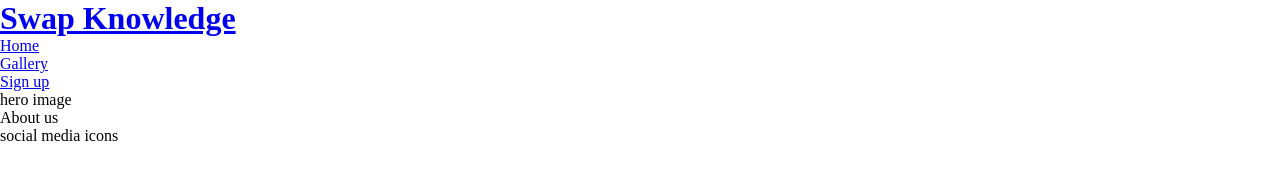
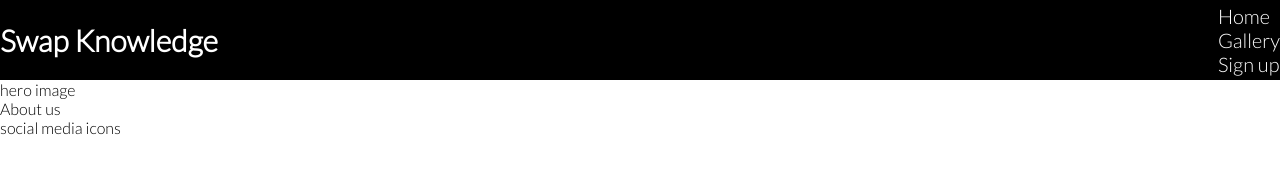
Before and after one commit to OmarAladheem/Swap-Knowledge-2, a plain HTML site: page index.html in a window 1280 px wide. Drawn offline with Linux system fonts and the light colour scheme.

Commit message:
Add style to header and nav bar

```diff
--- a/assets/css/style.css
+++ b/assets/css/style.css
@@ -6,3 +6,41 @@
     border: 0;
     box-sizing: border-box;
 }
+body{
+    font-family: lato, sans-serif;
+    font-weight: 300;
+}
+
+header {
+    width: 100%;
+    height: 80px;
+    background: black;
+    color: white;
+    display: flex;
+    text-decoration: none;
+    justify-content: space-between;
+    align-items: center;
+}
+ul li {
+    list-style: none;
+
+}
+
+ul li a{
+    text-decoration: none;
+    font-size: 20px;
+    color: white;
+}
+
+header a{
+    text-decoration: none;
+    font-size: 15px;
+}
+
+.nav-bar {
+    display: flex;
+}
+
+#logo {
+    color: white;
+}
--- a/index.html
+++ b/index.html
@@ -11,9 +11,9 @@
 </head>
 
     <!-- Header with logo -->
-<header>
+<header class="nav-bar">
     <a href="index.html">
-        <h1>Swap Knowledge</h1>
+        <h1 id="logo">Swap Knowledge</h1>
     </a>
     <nav>
         <ul>
```
